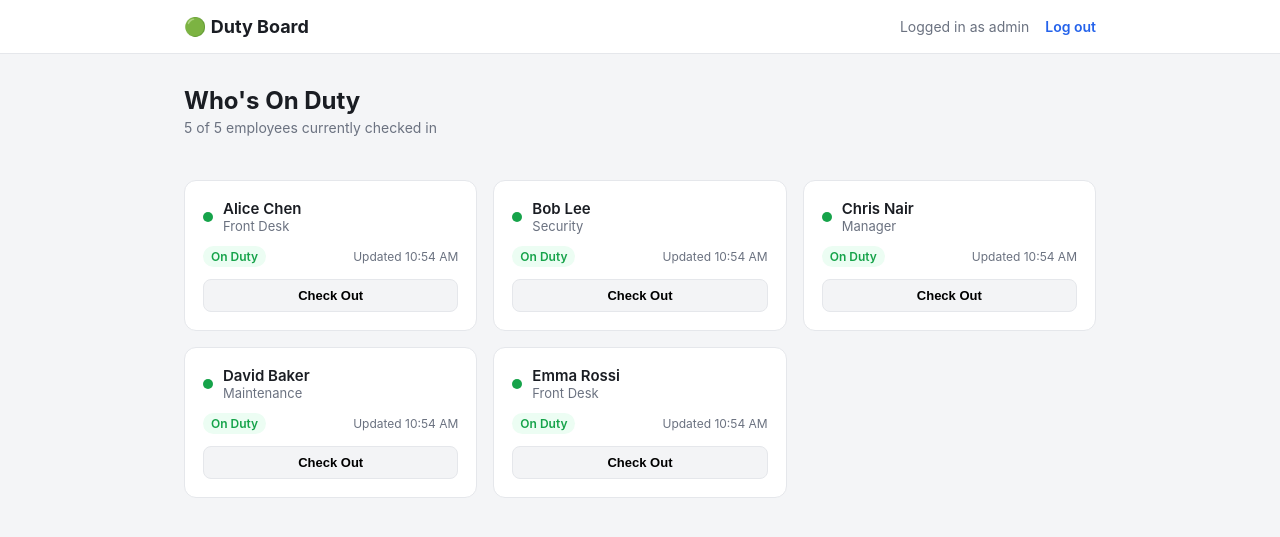
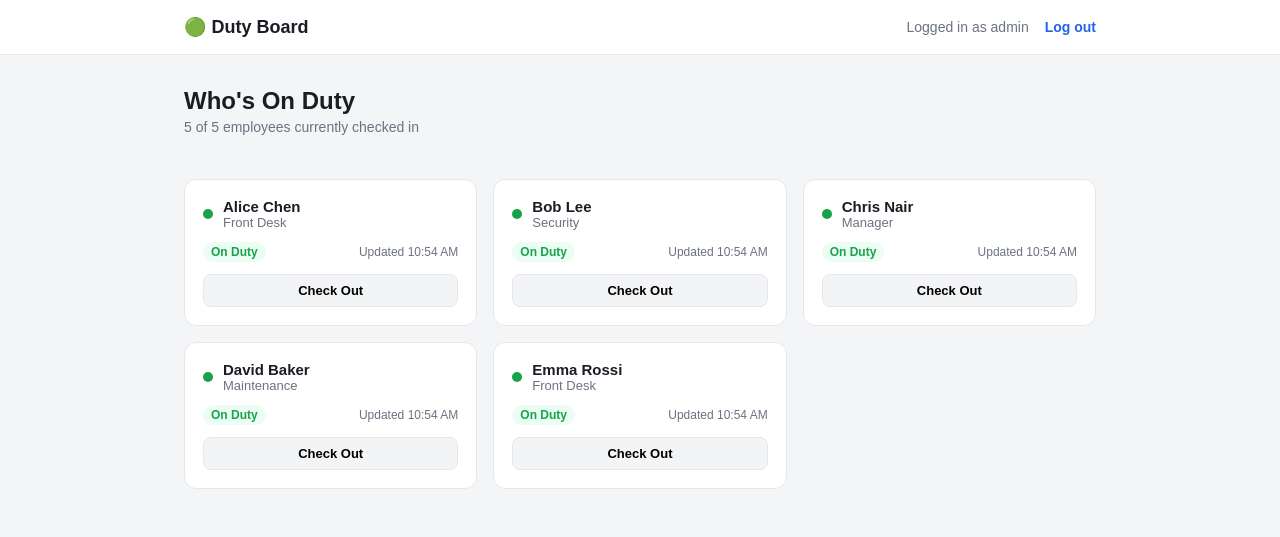
Before and after one commit to Anniezh725/login-page, a Flask app: page /dashboard in a window 1280 px wide. Shown: the top 537 px of the page. Run offline with Flask 3, Linux system fonts and the light colour scheme; a user stored in the database is signed in.

Commit message:
Update style.css

```diff
--- a/static/style.css
+++ b/static/style.css
@@ -16,7 +16,8 @@
 
 body {
     margin: 0;
-    font-family: -apple-system, BlinkMacSystemFont, "Segoe UI", Roboto, sans-serif;
+    font-family: Arial, Helvetica, sans-serif;
+    /* font-family: -apple-system, BlinkMacSystemFont, "Segoe UI", Roboto, sans-serif; */
     background: var(--bg);
     color: var(--text);
 }
```
